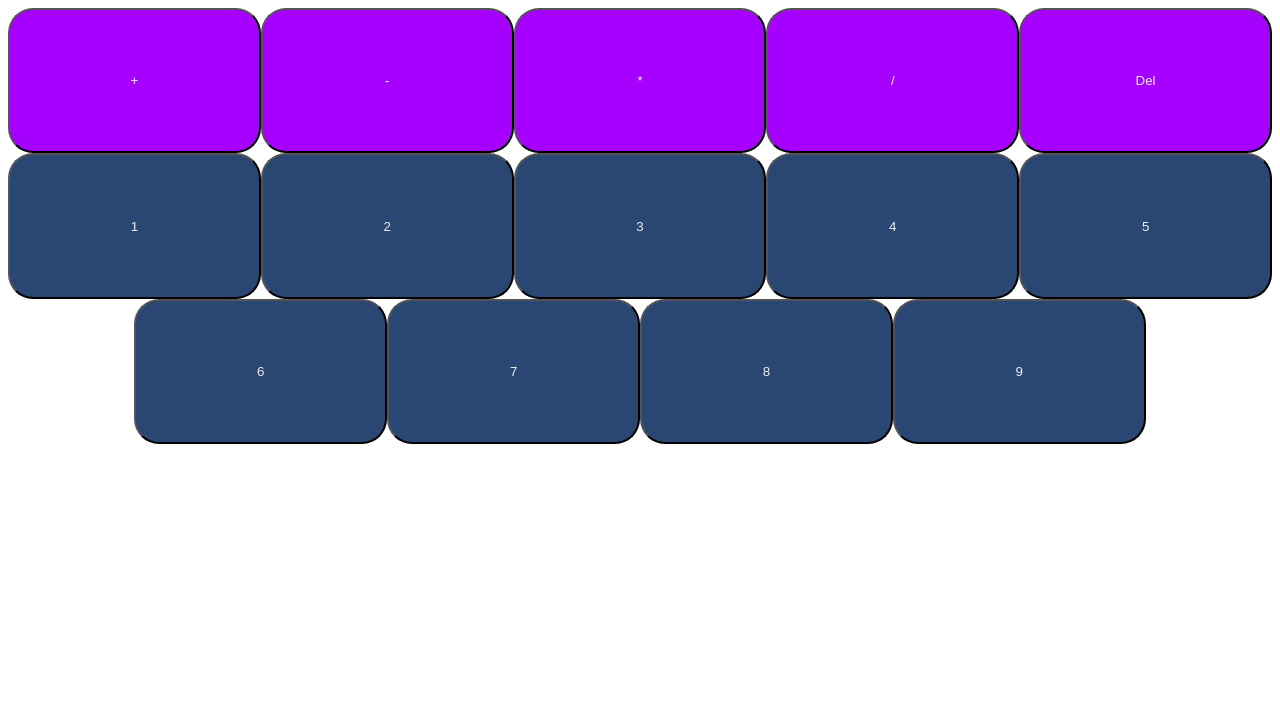
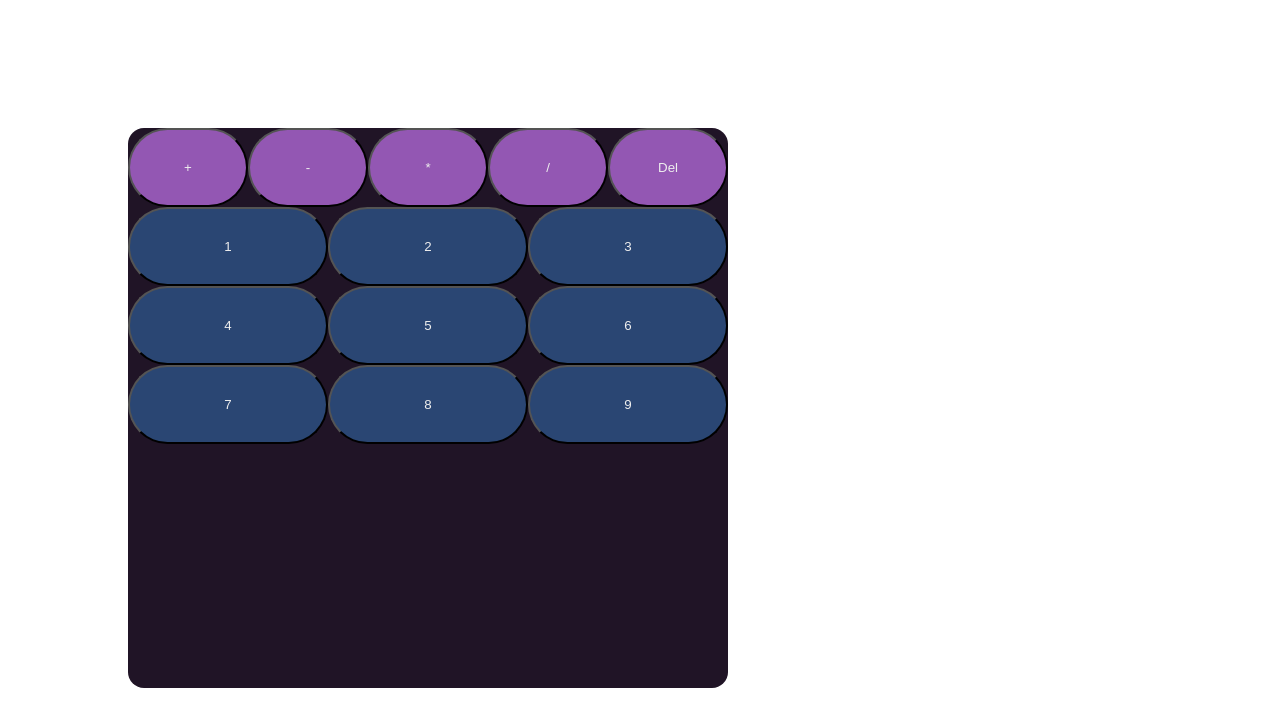
Before and after one commit to AshwinAashu/basic-calculator, a React (Create React App) app: page / in a window 1280 px wide. Shown: the top 726 px of the page. Built offline with nearby package versions, Linux system fonts and the light colour scheme.

Commit message:
button css

```diff
--- a/src/components/Operators.jsx
+++ b/src/components/Operators.jsx
@@ -1,6 +1,6 @@
 const Operators = () => {
   return (
-    <div classsName="operators-tab">
+    <div className="operators-tab">
       <button className="button-pad-operator" onChange>
         +
       </button>
--- a/src/styles.css
+++ b/src/styles.css
@@ -1,24 +1,46 @@
 :root {
   --light: #bec1c4;
   --number-buttons: #2a4673;
-  --operator-buttons: #a600ff;
+  --operator-buttons: #9357b3;
   --dark: #201426;
 }
+* {
+  margin: 0;
+  padding: 0;
+  text-align: center;
+  font-family: sans-serif;
+}
 .App {
-  font-family: sans-serif;
-  text-align: center;
+  appearance: none;
+  max-width: 600px;
+  background-color: var(--dark);
+  border-radius: 16px;
+  height: 70vh;
+  margin-top: 10%;
+  margin-left: 10%;
 }
+
 .button-pad {
   padding: 5%;
-  width: 20%;
   background-color: var(--number-buttons);
   color: #eee;
-  border-radius: 25px;
+  border-radius: 40px;
+  cursor: pointer;
+  box-shadow: #201426;
+  flex: 1 1 33.3%;
+  box-shadow: #201426;
+  border: 1fr;
 }
 .button-pad-operator {
   width: 20%;
   padding: 5%;
   background-color: var(--operator-buttons);
-  border-radius: 25px;
+  border-radius: 40px;
   color: #eee;
+  cursor: pointer;
 }
+.numpad {
+  display: flex;
+  flex-wrap: wrap;
+  overflow: hidden;
+}
```
